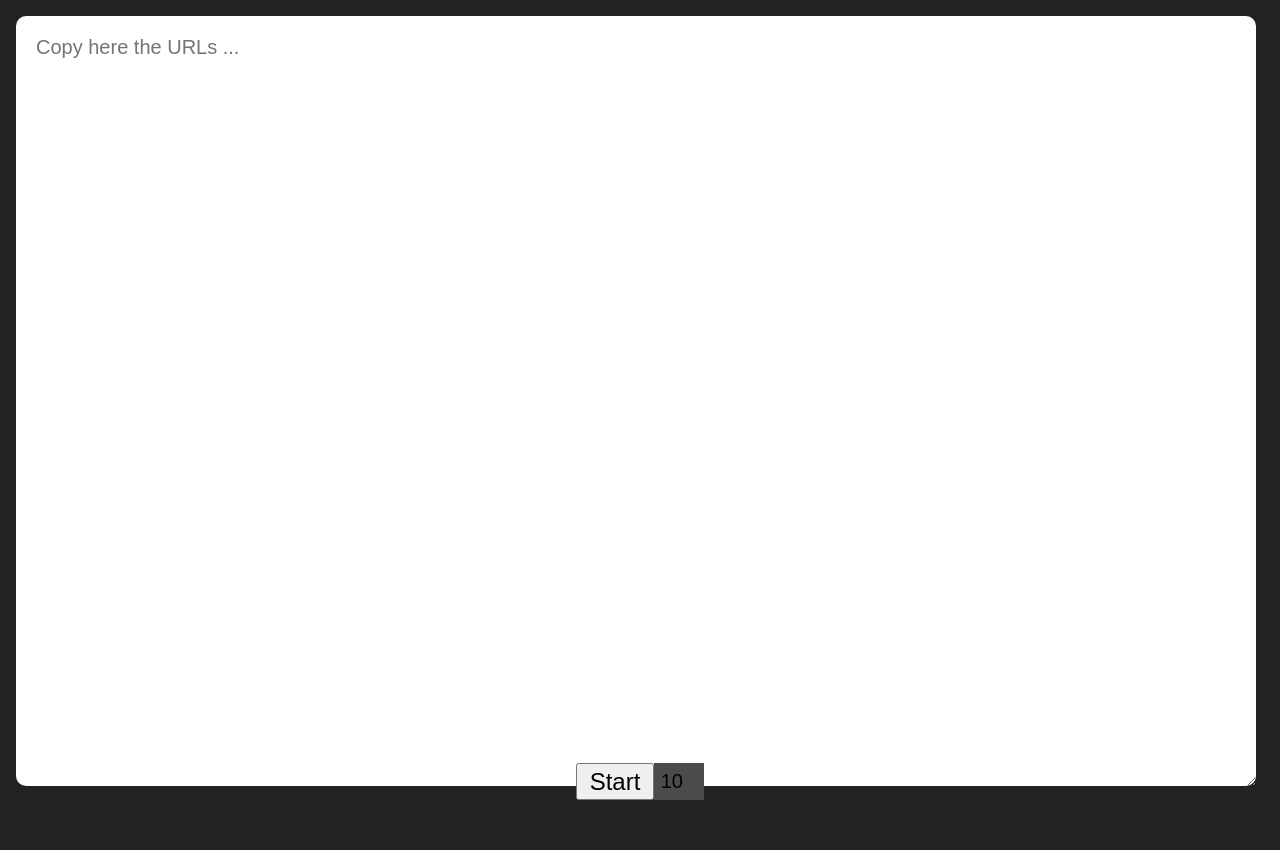
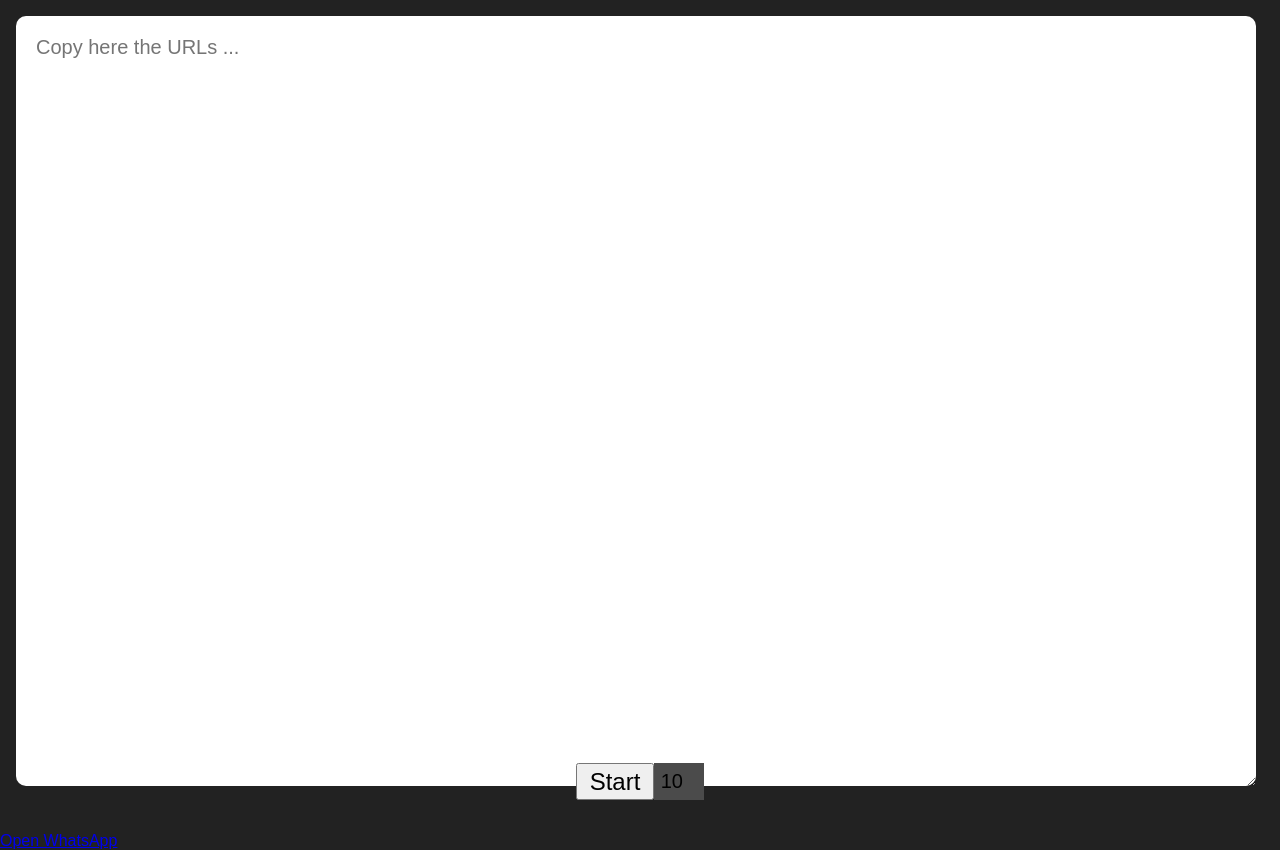
Before and after one commit to aminesgit/swapLink, a plain HTML site: page index.html in a window 1280 px wide. Shown: the top 850 px of the page. Drawn offline with Linux system fonts and the light colour scheme.

Commit message:
Update index.html

```diff
--- a/index.html
+++ b/index.html
@@ -13,6 +13,8 @@
     <body>
         <div id="app"></div>
 
+        <a href="whatsapp://app">Open WhatsApp</a>
+
         <script src="./script.js"></script>
     </body>
 </html>
```
